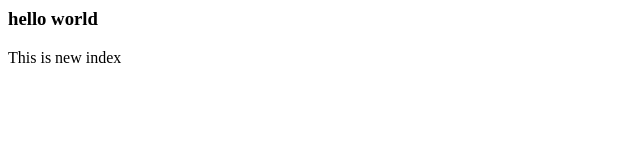
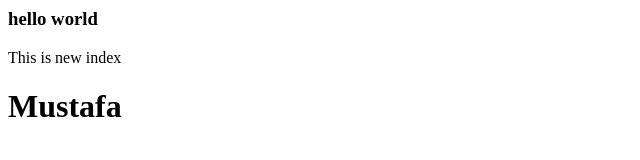
Before and after one commit to MustafaMDKR/alx, a plain HTML site: page index.html in a window 1280 px wide. Shown: the whole page, without its empty margins (0-640 px from the left). Drawn offline with Linux system fonts and the light colour scheme.

Commit message:
check auth

```diff
--- a/index.html
+++ b/index.html
@@ -1,2 +1,3 @@
 <h3>hello world</h3>
 <p>This is new index</p>
+<h1>Mustafa</h1>
```
